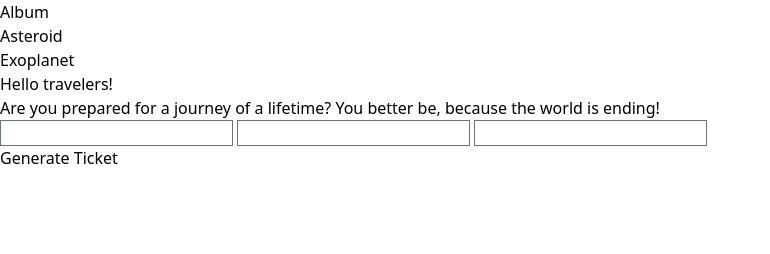
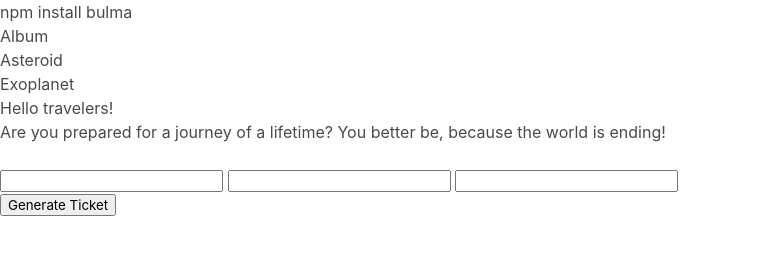
Before and after one commit to wardNathan/group-2-project-1, a plain HTML site: page index.html in a window 1280 px wide. Shown: the whole page, without its empty margins (0-770 px from the left). Drawn offline with nearby package versions, Linux system fonts and the light colour scheme.

Commit message:
replaced tailwind css  with bulma css .

```diff
--- a/index.html
+++ b/index.html
@@ -6,8 +6,12 @@
     <meta name="viewport" content="width=device-width, initial-scale=1.0">
     <title>Emergency Teleport</title>
     <link rel="stylesheet" href="./assets/CSS/style.css"/>
-    <script src="https://cdn.tailwindcss.com"></script>
-    <script src="https://cdn.tailwindcss.com?plugins=forms,typography,aspect-ratio,line-clamp"></script>
+    <link rel="stylesheet" href="https://cdn.jsdelivr.net/npm/bulma@0.9.4/css/bulma.min.css">
+    <link rel="stylesheet" href="https://cdn.jsdelivr.net/npm/bulma@0.9.4/css/bulma-rtl.min.css">
+
+    npm install bulma
+
+
 </head>
 <body>
     <header>
@@ -39,7 +43,6 @@
     </div>
     <div id="ticket">
     </div>
-    <script src="https://cdn.tailwindcss.com"></script>
     <script src="./assets/JS/script.js"></script>
 </body>
 </html>
```
